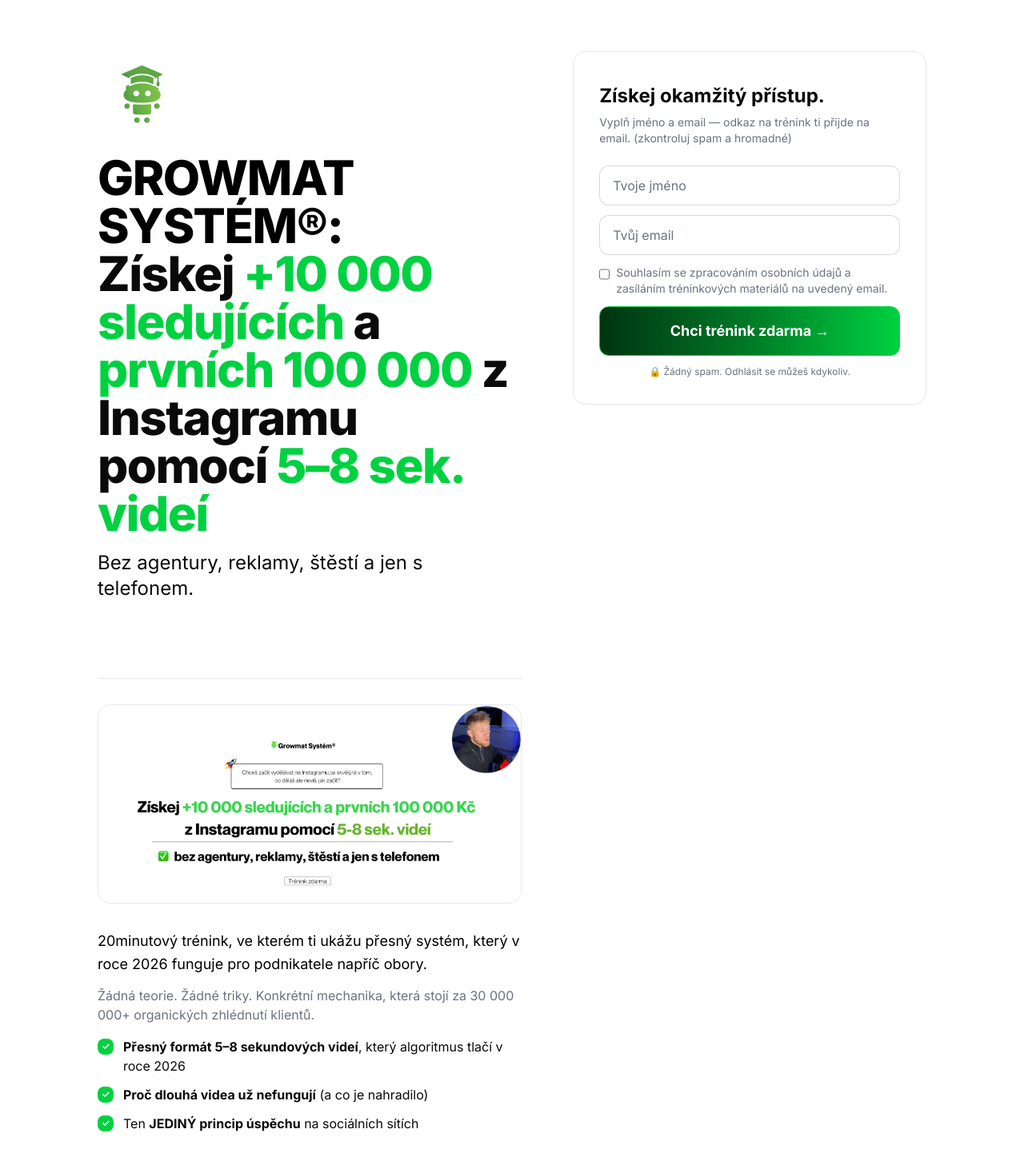
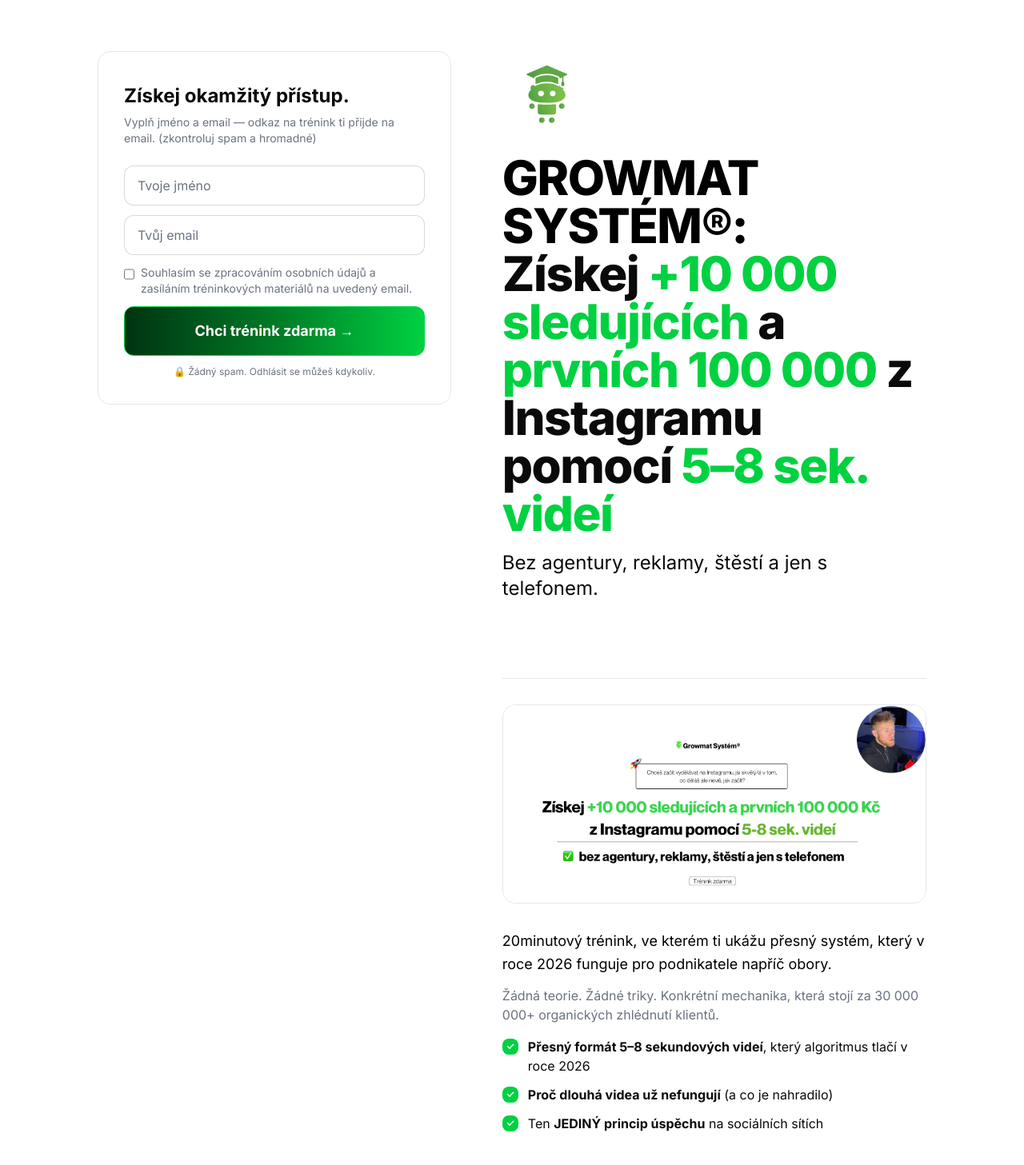
Before and after one commit to adambardzak/socialmaty, a Next.js app: page /optin in a window 1280 px wide. Shown: the top 1457 px of the page at 80% size. Built offline with nearby package versions, Linux system fonts and the light colour scheme.

Commit message:
optin: swap hero grid columns — form left, headline right on desktop

```diff
--- a/src/app/optin/page.tsx
+++ b/src/app/optin/page.tsx
@@ -13,9 +13,9 @@
     <>
       {/* HERO + OPTIN */}
       <section className="container-page pt-16 pb-20">
-        <div className="lg:grid lg:grid-cols-[1.2fr_1fr] lg:gap-16 lg:items-start">
+        <div className="lg:grid lg:grid-cols-[1fr_1.2fr] lg:gap-16 lg:items-start">
           {/* HEADLINE */}
-          <div data-reveal className="text-center lg:text-left lg:row-start-1 lg:col-start-1">
+          <div data-reveal className="text-center lg:text-left lg:row-start-1 lg:col-start-2">
             <Image
               src="/growik.png"
               alt="Growmat maskot"
@@ -37,7 +37,7 @@
 
           {/* FORM CARD — on mobile shows right after headline; on desktop sits in right column and spans both rows */}
           <div
-            className="mt-8 lg:mt-0 lg:sticky lg:top-10 lg:row-span-2 lg:row-start-1 lg:col-start-2 surface-card p-6 sm:p-8"
+            className="mt-8 lg:mt-0 lg:sticky lg:top-10 lg:row-span-2 lg:row-start-1 lg:col-start-1 surface-card p-6 sm:p-8"
             data-reveal
             data-reveal-delay="1"
           >
@@ -53,7 +53,7 @@
           </div>
 
           {/* REST OF HERO COPY */}
-          <div className="mt-10 lg:mt-8 lg:row-start-2 lg:col-start-1" data-reveal>
+          <div className="mt-10 lg:mt-8 lg:row-start-2 lg:col-start-2" data-reveal>
             <div className="rule" />
             <Image
               src="/trenink_screen.png"
--- a/src/components/VslPlayer.tsx
+++ b/src/components/VslPlayer.tsx
@@ -19,7 +19,7 @@
 function PlayBadge() {
   return (
     <div className="pointer-events-none absolute inset-0 flex items-center justify-center">
-      <span className="absolute h-24 w-24 sm:h-28 sm:w-28 rounded-full bg-accent/30 animate-ping" />
+      <span className="absolute h-24 w-24 sm:h-28 sm:w-28 rounded-full bg-accent/30" />
       <span className="relative flex h-20 w-20 sm:h-24 sm:w-24 items-center justify-center rounded-full bg-gradient-to-br from-accent to-accent-700 shadow-[0_0_60px_rgba(0,209,65,0.45)]">
         <svg
           width="32"
@@ -27,7 +27,7 @@
           viewBox="0 0 24 24"
           fill="white"
           aria-hidden="true"
-          className="ml-1.5"
+          className=""
         >
           <path d="M8 5v14l11-7L8 5z" />
         </svg>
```
